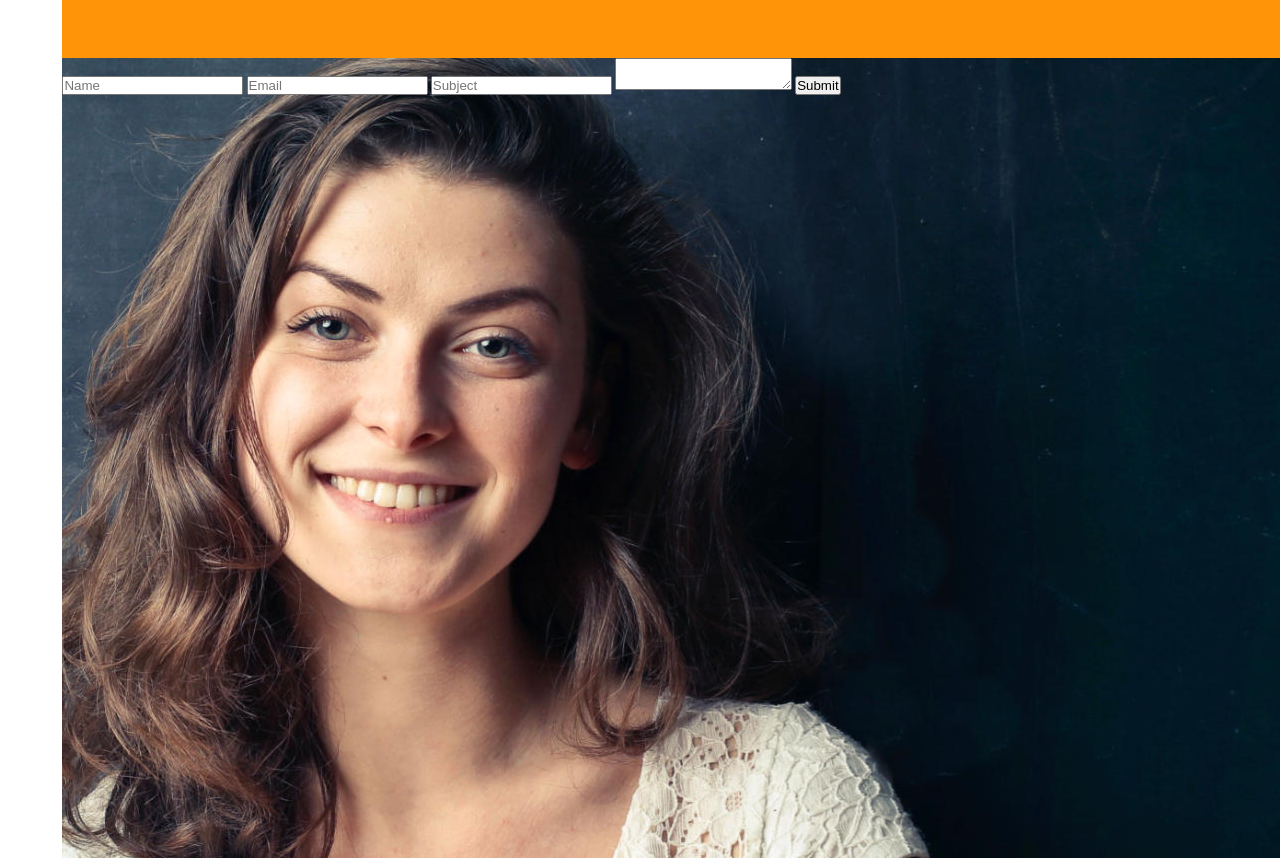
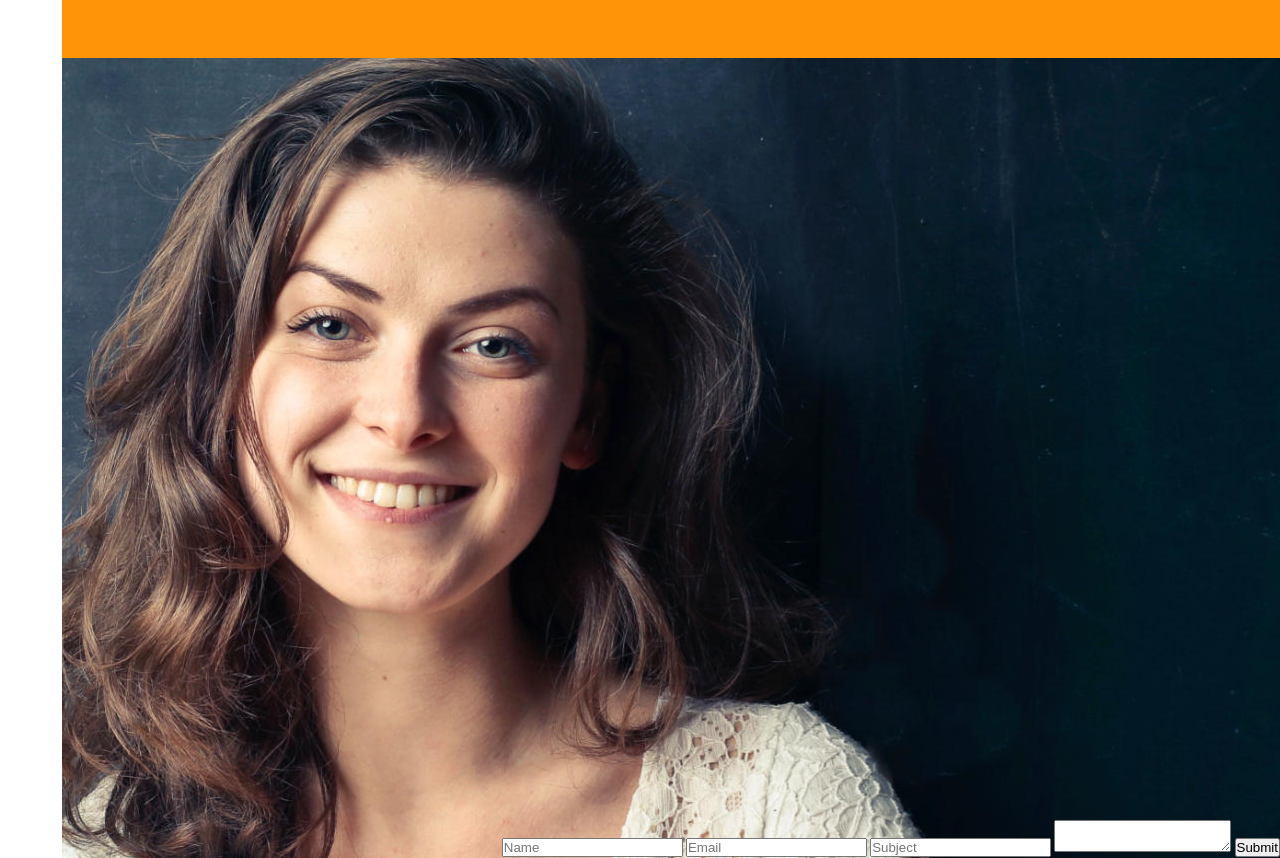
Before and after one commit to bdog72/css-grid-flexbox, a plain HTML site: page index.html in a window 1280 px wide. Shown: the part 5873-6731 px from the top of the page. Drawn offline with Linux system fonts and the light colour scheme; a web font is replaced by a local one.

Commit message:
Update style.css

```diff
--- a/style.css
+++ b/style.css
@@ -682,6 +682,10 @@ section#testimonials {
 section#contact {
   height: 100vh;
   background-image: url(img/full-bg-03.jpg);
+
+  display: flex;
+  justify-content: flex-end;
+  align-items: flex-end;
 }
 
 /* -*-*-*-**-*-*-*-* (max-width: 900px) Mark *-**-*-*-*-**-*-*-*-*/
```
